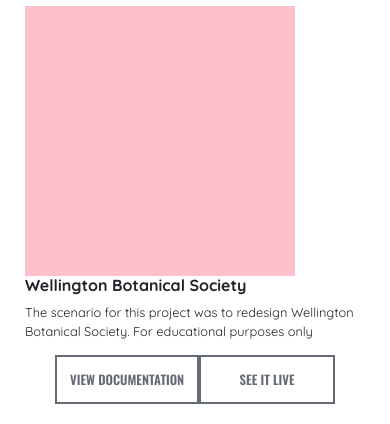
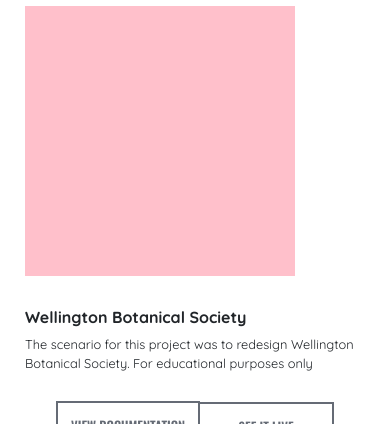
Before and after one commit to sumitramanga/Portfolio, a website: page webUx.html in a window 390 px wide. Shown: the part 267-691 px from the top of the page. Drawn offline with nearby package versions, Linux system fonts and the light colour scheme.

Commit message:
Added spacing to project description. check on phone display

```diff
--- a/sass/style.scss
+++ b/sass/style.scss
@@ -392,6 +392,11 @@
 	background-color: pink;
 }
 
+.projDesc {
+	margin-top: 2em;
+    margin-bottom: 2.5em;
+}
+
 .projTitle {
 	font-family: $h3FontFamily;
 	font-weight: 600;
@@ -399,5 +404,6 @@
 }
 
 #seeItLiveBtn {
+	border-left-width: 0;
 	padding: 1em 3em;
 }
--- a/webUx.html
+++ b/webUx.html
@@ -63,10 +63,11 @@
 
 			<div class="project1">
 				<div class="projectCarasoul"></div>
-				<div class="projTitleWrapper">
+				<div class="projDesc">
 					<h3 class="projTitle">Wellington Botanical Society</h3>
+					<p class="desc">The scenario for this project was to redesign Wellington Botanical Society. For educational purposes only</p>
 				</div>
-				<p class="desc">The scenario for this project was to redesign Wellington Botanical Society. For educational purposes only</p>
+
 
 				<div class="row justify-content-center">
 					<div class="col-md- projBtn">
@@ -77,7 +78,6 @@
 					</div>
 				</div>
 			</div>
-
 		</div>
 
 
```
Also changed, not shown: myStory.html (+3 -3 lines), css/style.css, css/style.min.css.
